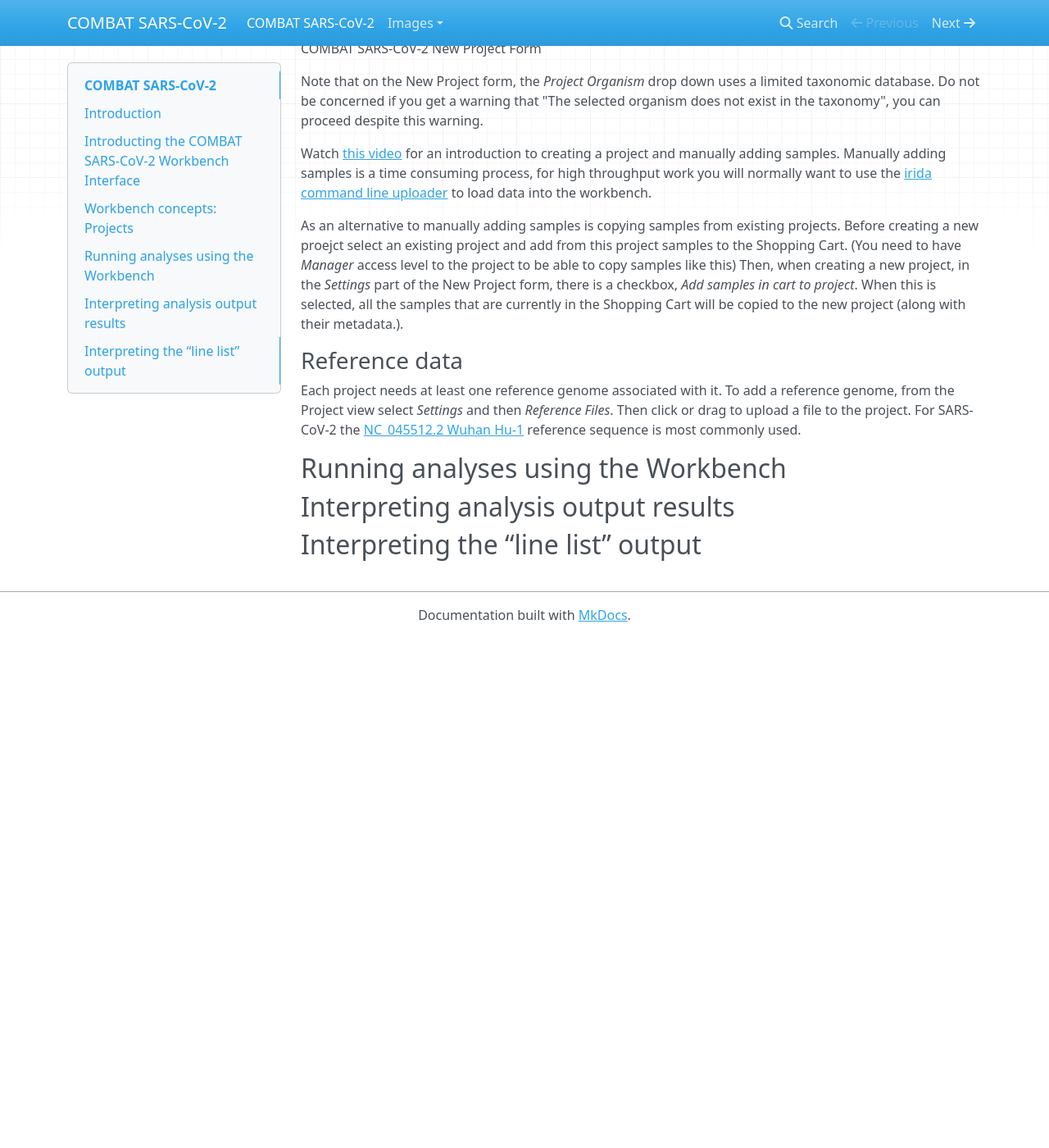
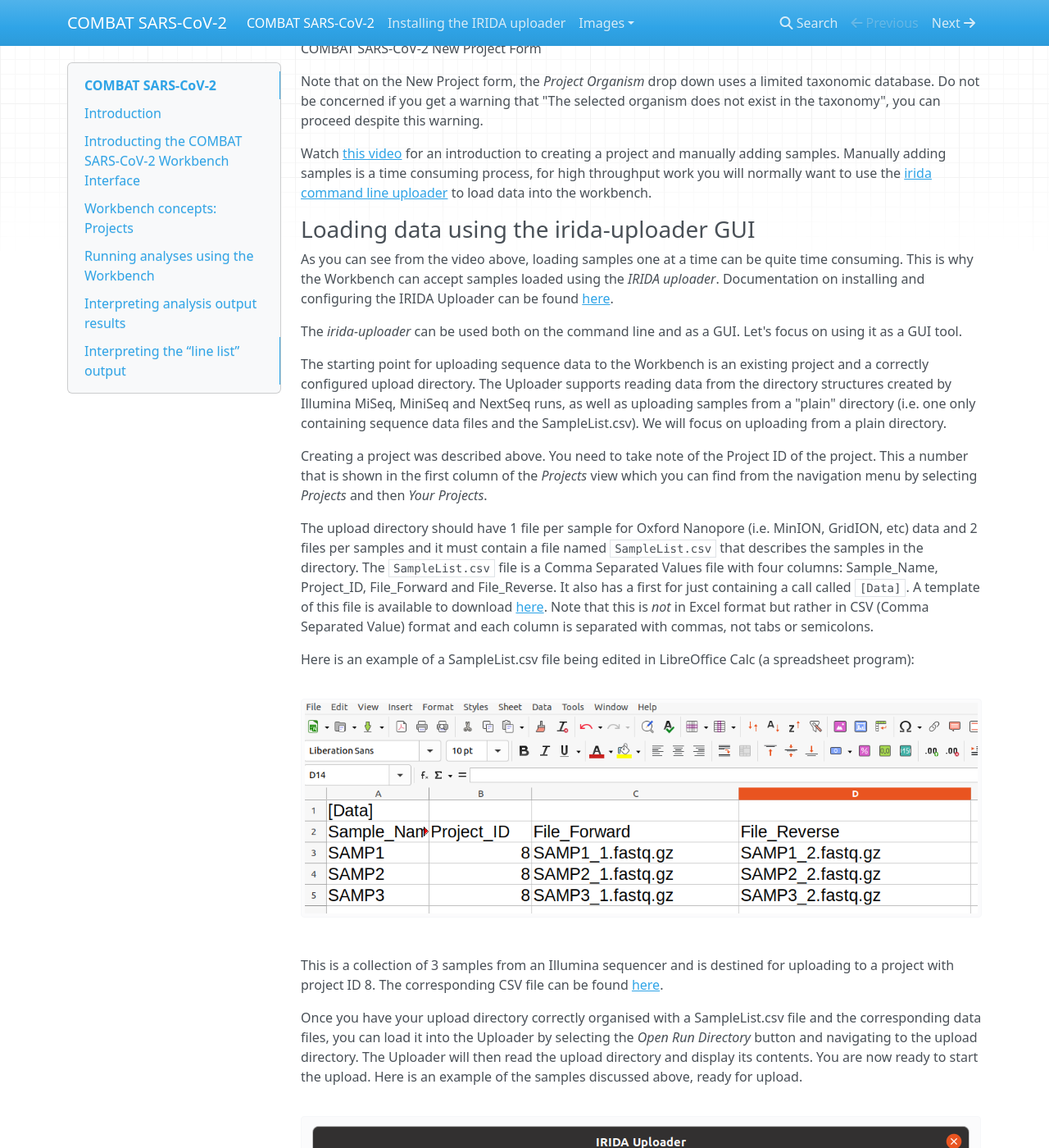
Before and after one commit to COMBAT-SARS-COV-2/combatsarscov2-docs, an MkDocs documentation site: the page built from docs/index.md, in a window 1280 px wide and 1400 px high, scrolled down 2710 px. Shown: the whole window at 82% size. Built offline with MkDocs 1.6.1, drawn with Linux system fonts in a browser that asks for light colours; nearby versions of some CDN libraries; before the commit the page ends 3488 px from its top, so only the background shows below that; some of the changed text lies outside the part shown.

Commit message:
Add docs about uploading data

```diff
--- a/docs/index.md
+++ b/docs/index.md
@@ -67,7 +67,39 @@ Note that on the New Project form, the *Project Organism* drop down uses a limit
 Watch [this video](https://www.youtube.com/watch?v=_b-A-trnMe8) for an introduction to creating a project and manually adding samples. Manually adding samples is a time consuming process, for high throughput work you will normally want to use the
 [irida command line uploader](LINK COMING) to load data into the workbench.
 
-As an alternative to manually adding samples is copying samples from existing projects. Before creating a new proejct select an existing project and add from this project samples to the Shopping Cart. (You need to have *Manager* access level to the project to be able to copy samples like this) Then, when creating a new project, in the *Settings* part of the New Project form, there is a checkbox, *Add samples in cart to project*. When this is selected, all the samples that are currently in the Shopping Cart will be copied to the new project (along with their metadata.).
+### Loading data using the irida-uploader GUI
+
+As you can see from the video above, loading samples one at a time can be quite time consuming. This is why the Workbench can
+accept samples loaded using the *IRIDA uploader*. Documentation on installing and configuring the IRIDA Uploader can be found
+[here](irida-uploader-install.md).
+
+The *irida-uploader* can be used both on the command line and as a GUI. Let's focus on using it as a GUI tool.
+
+The starting point for uploading sequence data to the Workbench is an existing project and a correctly configured upload directory.
+The Uploader supports reading data from the directory structures created by Illumina MiSeq, MiniSeq and NextSeq runs, as well as uploading samples from a "plain" directory (i.e. one only containing sequence data files and the SampleList.csv). We will focus on uploading from a plain directory.
+
+Creating a project was described above. You need to take note of the Project ID of the project. This a number that is shown in the first column of the *Projects* view which you can find from the navigation menu by selecting *Projects* and then *Your Projects*.
+
+The upload directory should have 1 file per sample for Oxford Nanopore (i.e. MinION, GridION, etc) data and 2 files per samples and it must contain a file named `SampleList.csv` that describes the samples in the directory. The `SampleList.csv` file is a Comma Separated Values file with four columns: Sample_Name, Project_ID, File_Forward and File_Reverse. It also has a first for just containing a call called `[Data]`. A template of this file is available to download <a href="tmpl/SampleList.csv" download>here</a>.
+Note that this is *not* in Excel format but rather in CSV (Comma Separated Value) format and each column is separated with commas, not tabs or semicolons.
+
+Here is an example of a SampleList.csv file being edited in LibreOffice Calc (a spreadsheet program):
+
+![Editing SampleList.csv](images/calc_samplelist_csv.png)
+
+This is a collection of 3 samples from an Illumina sequencer and is destined for uploading to a project with project ID 8. The corresponding CSV file can  be found <a href="tmpl/CompletedSampleList.csv" download>here</a>.
+
+Once you have your upload directory correctly organised with a SampleList.csv file and the corresponding data files, you can load it into the Uploader by selecting the *Open Run Directory* button and navigating to the upload directory. The Uploader will then read the upload directory and display its contents. You are now ready to start the upload. Here is an example of the samples discussed above, ready for upload.
+
+![Samples ready to upload](images/irida_uploader_gui2.png)
+
+Click the *Start Upload* button to start uploading. The progress bars will move to 100% and when your upload is complete you will see the samples in the project on the Workbench web interface. As soon as they are uploaded the IRIDA component of the Workbench will start running a sequence quality control check on each sample (using [FastQC](https://www.bioinformatics.babraham.ac.uk/projects/fastqc/)).
+
+For another guide to using the Uploader, consult [this tutorial](https://github.com/phac-nml/irida-uploader-tutorial) by PHAC-NML.
+
+### Copying data from existing projects
+
+In addition to uploading samples, you can copy samples from existing projects. This is useful if you want to re-organise your samples on the Workbench. Before creating a new proejct select an existing project and add from this project samples to the Shopping Cart. (You need to have *Manager* access level to the project to be able to copy samples like this) Then, when creating a new project, in the *Settings* part of the New Project form, there is a checkbox, *Add samples in cart to project*. When this is selected, all the samples that are currently in the Shopping Cart will be copied to the new project (along with their metadata.).
 
 ### Reference data
 
--- /dev/null
+++ b/docs/tmpl/CompletedSampleList.csv
@@ -0,0 +1,5 @@
+[Data],,,
+Sample_Name,Project_ID,File_Forward,File_Reverse
+SAMP1,8,SAMP1_1.fastq.gz,SAMP1_2.fastq.gz
+SAMP2,8,SAMP2_1.fastq.gz,SAMP2_2.fastq.gz
+SAMP3,8,SAMP3_1.fastq.gz,SAMP3_2.fastq.gz
--- /dev/null
+++ b/docs/tmpl/SampleList.csv
@@ -0,0 +1,2 @@
+[Data]
+Sample_Name	Project_ID	File_Forward	File_Reverse
```
Also changed, not shown: docs/irida-uploader-install.md (added, +49 -0 lines), docs/images/admin_menu.png (added), docs/images/calc_samplelist_csv.png (added), docs/images/combat_sarscov2_homepage.png (added), docs/images/irida_uploader_gui1.png (added), docs/images/irida_uploader_gui2.png (added), docs/images/irida_uploader_gui_client_config_blank.png (added), docs/images/irida_uploader_gui_client_config_complete.png (added).
